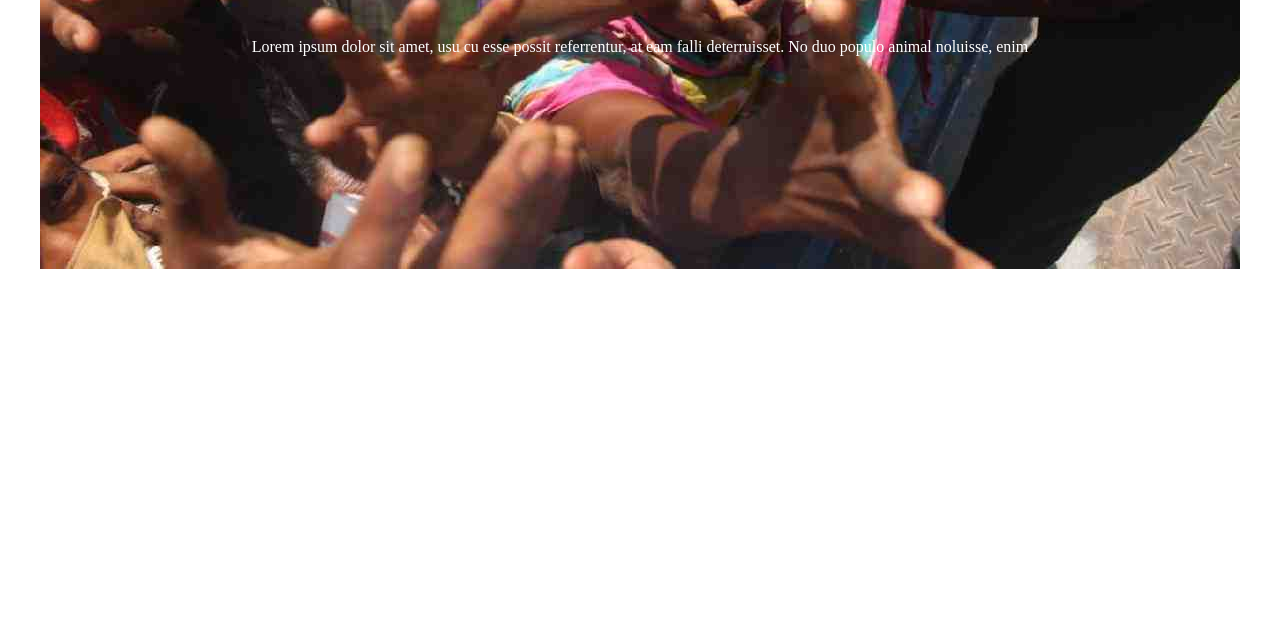
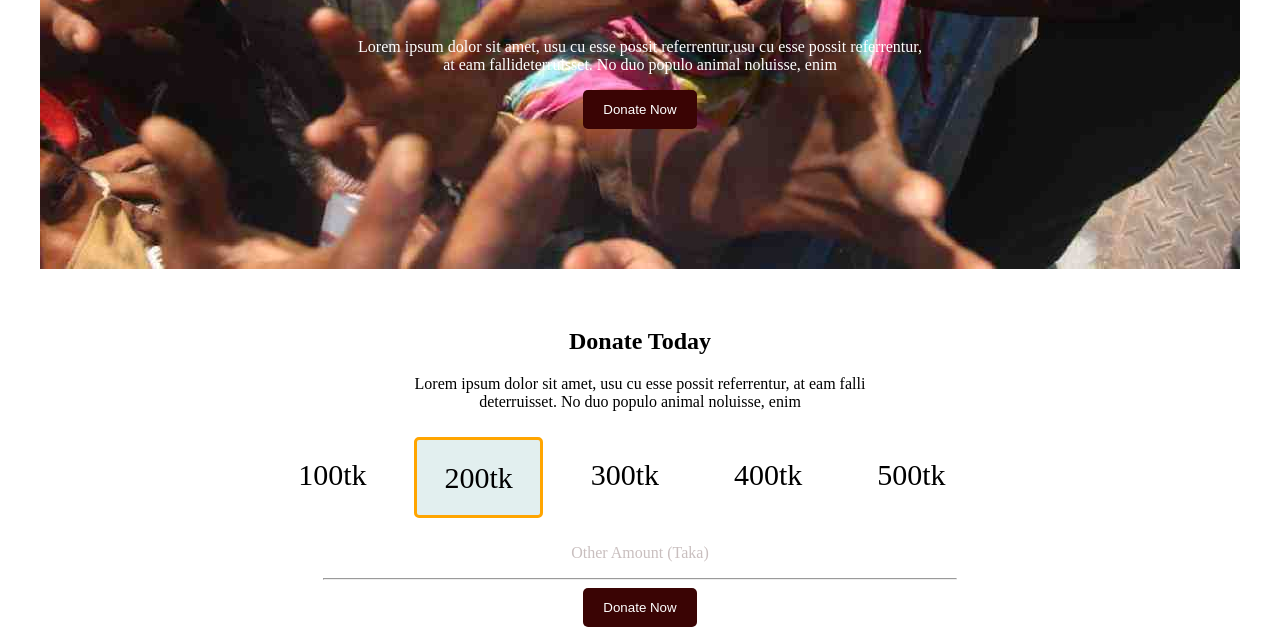
Before and after one commit to salma-sn/donatefood, a plain HTML site: page index.html in a window 1280 px wide. Shown: the part 369-1004 px from the top of the page. Before the commit the page ends 800 px from the top, so only its background shows below. Drawn offline with Linux system fonts and the light colour scheme; a web font is replaced by a local one.

Commit message:
second section

```diff
--- a/index.html
+++ b/index.html
@@ -17,10 +17,41 @@
         <div class="text-on-banner">
             <h1 class="banner-healline-text-color">Let’s Help Those Who Are <br />More In Need </h1>
             <!-- <h1 class="banner-healline-text-color">More In Need</h1> -->
-            <p class="banner-paragraph-text-color">Lorem ipsum dolor sit amet, usu cu esse possit referrentur, at eam
-                falli
-                deterruisset. No duo populo animal noluisse, enim</p>
+            <p class="banner-paragraph-text-color">Lorem ipsum dolor sit amet, usu cu esse possit referrentur,usu cu
+                esse possit referrentur,<br />
+                at eam fallideterruisset. No duo populo animal noluisse, enim
+            </p>
+            <button class="banner-btn">Donate Now</button>
+
+
         </div>
+
+    </section>
+
+    <section class="donate-section">
+        <h1>Donate Today</h1>
+        <p>Lorem ipsum dolor sit amet, usu cu esse possit referrentur, at eam falli<br />
+            deterruisset. No duo populo animal noluisse, enim
+        </p>
+        <div class="flex-container">
+            <div>100tk</div>
+            <div class="number-highlight">200tk</div>
+            <div>300tk</div>
+            <div>400tk</div>
+            <div>500tk</div>
+
+        </div>
+
+        <div class="other-amount">
+            <p class="other-amount-color">Other Amount (Taka)</p>
+            <hr class="other-amount-hr">
+            <button class="banner-btn">Donate Now</button>
+        </div>
+
+    </section>
+
+    <section>
+
 
     </section>
 
--- a/style.css
+++ b/style.css
@@ -26,3 +26,58 @@ body {
     color: white;
     ;
 }
+
+.banner-btn {
+    background-color: #3a0404;
+    color: white;
+    border-radius: 5px;
+    border: 0px;
+    padding-left: 20px;
+    padding-right: 20px;
+    padding-top: 12px;
+    padding-bottom: 12px;
+}
+
+.donate-section {
+    width: 100%;
+    text-align: center;
+    margin-top: 59px;
+}
+
+.flex-container {
+    display: flex;
+    text-align: center;
+    width: 75%;
+    margin-left: 20%;
+    margin-right: 20%;
+}
+
+.flex-container div {
+
+    width: 13%;
+    margin: 10px;
+    text-align: center;
+    line-height: 75px;
+    font-size: 30px;
+    border-radius: 5px;
+
+}
+
+.number-highlight {
+
+    border: 3px solid orange;
+    background-color: #e2efef
+}
+
+.other-amount {
+    width: 100%;
+    text-align: center;
+}
+
+.other-amount-hr {
+    width: 50%;
+}
+
+.other-amount-color {
+    color: #c9bfbf;
+}
```
